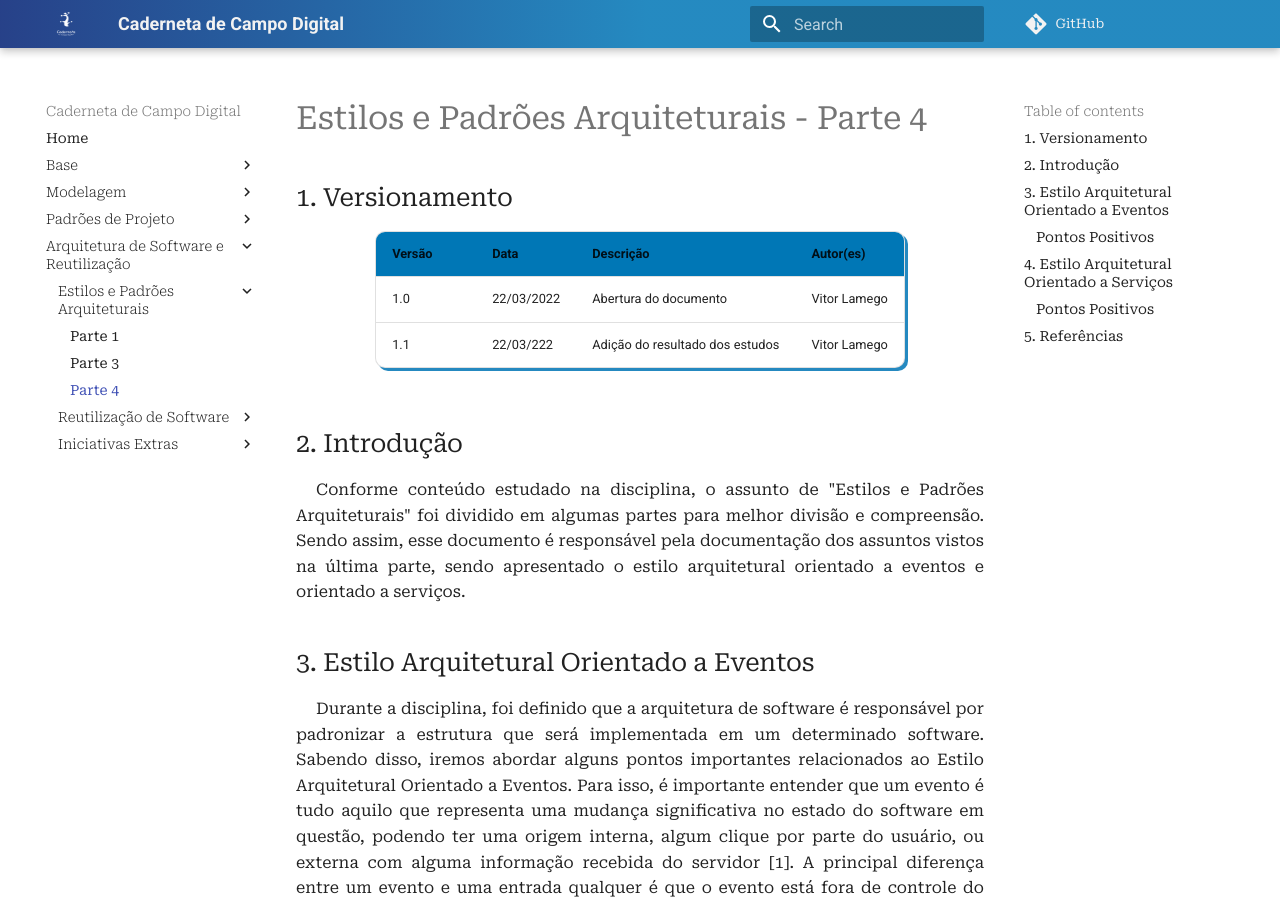
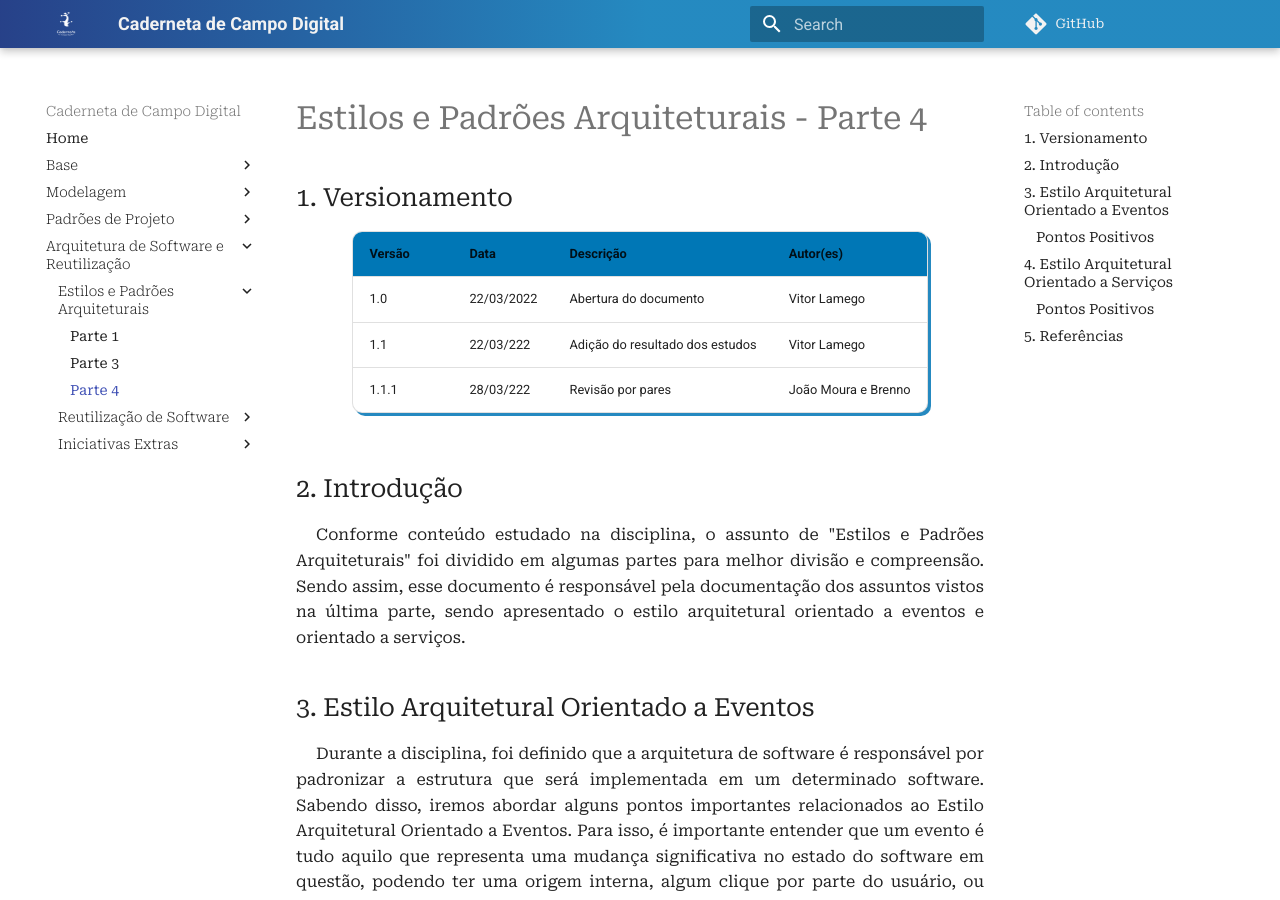
Before and after one commit to UnBArqDsw2021-2/2021.2_G4_CadernetaDeCampoDigital_docs, an MkDocs documentation site: the page built from docs/arquitetura_reutilizacao/estilos_padroes/parte4.md, in a window 1280 px wide and 900 px high. Built offline with MkDocs 1.6.1 and Material for MkDocs 9.7.7, drawn with Linux system fonts in a browser that asks for light colours; comment, search, counter and statistics services are not loaded.

Commit message:
#135 Adicionando revisão por pares

```diff
--- a/docs/arquitetura_reutilizacao/estilos_padroes/parte4.md
+++ b/docs/arquitetura_reutilizacao/estilos_padroes/parte4.md
@@ -2,10 +2,11 @@
 
 ## 1. Versionamento
 
-| Versão | Data       | Descrição                                    | Autor(es)         |
-| ------ | ---------- | -------------------------------------------- | -----------       |
-| 1.0    | 22/03/2022 | Abertura do documento                        | Vitor Lamego      |
-| 1.1    | 22/03/222  | Adição do resultado dos estudos              | Vitor Lamego      |
+| Versão | Data       | Descrição                                    | Autor(es)            |
+| ------ | ---------- | -------------------------------------------- | -------------------- |
+| 1.0    | 22/03/2022 | Abertura do documento                        | Vitor Lamego         |
+| 1.1    | 22/03/222  | Adição do resultado dos estudos              | Vitor Lamego         |
+| 1.1.1  | 28/03/222  | Revisão por pares                            | João Moura e Brenno  |
 
 ## 2. Introdução
 
```
